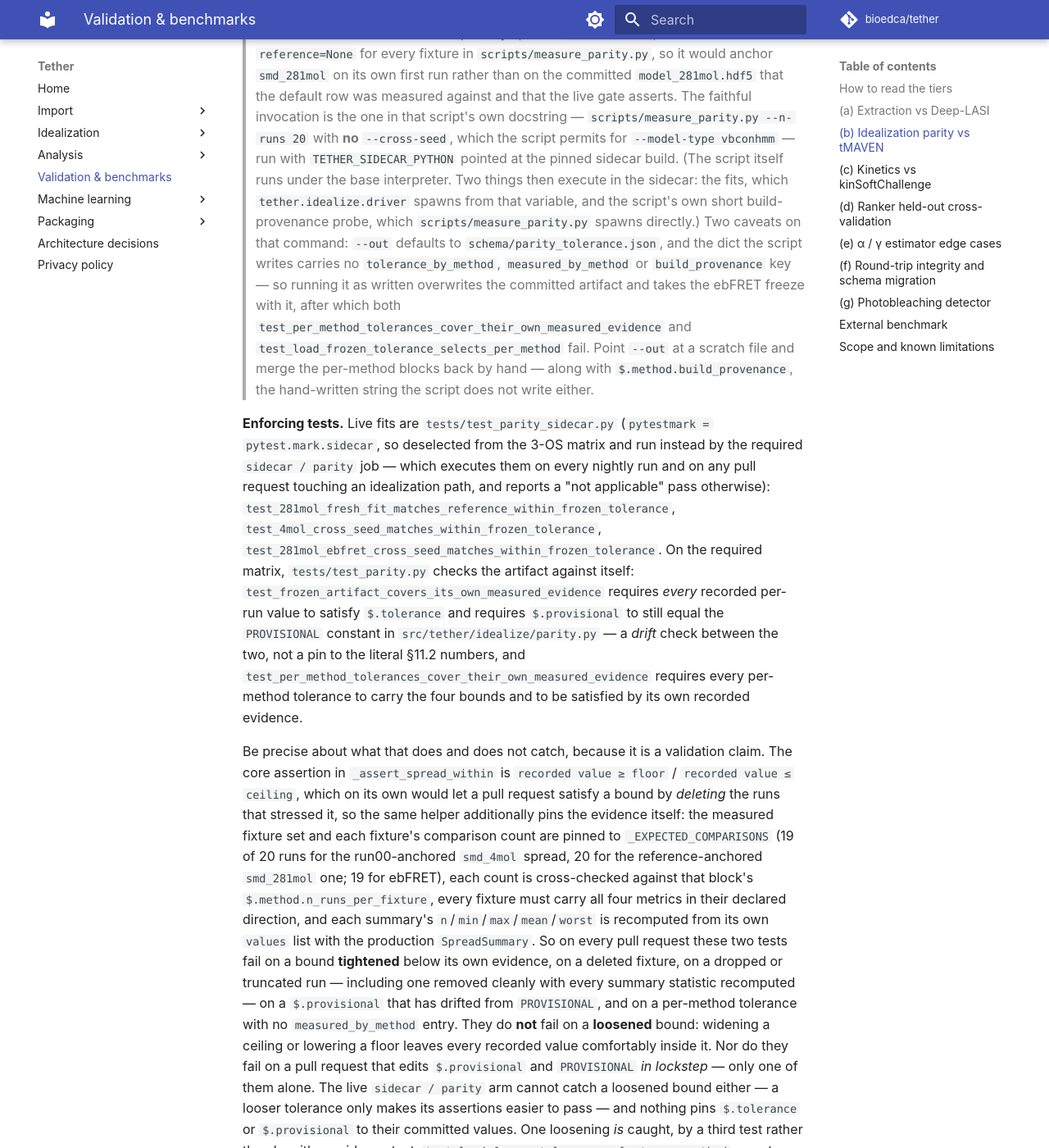
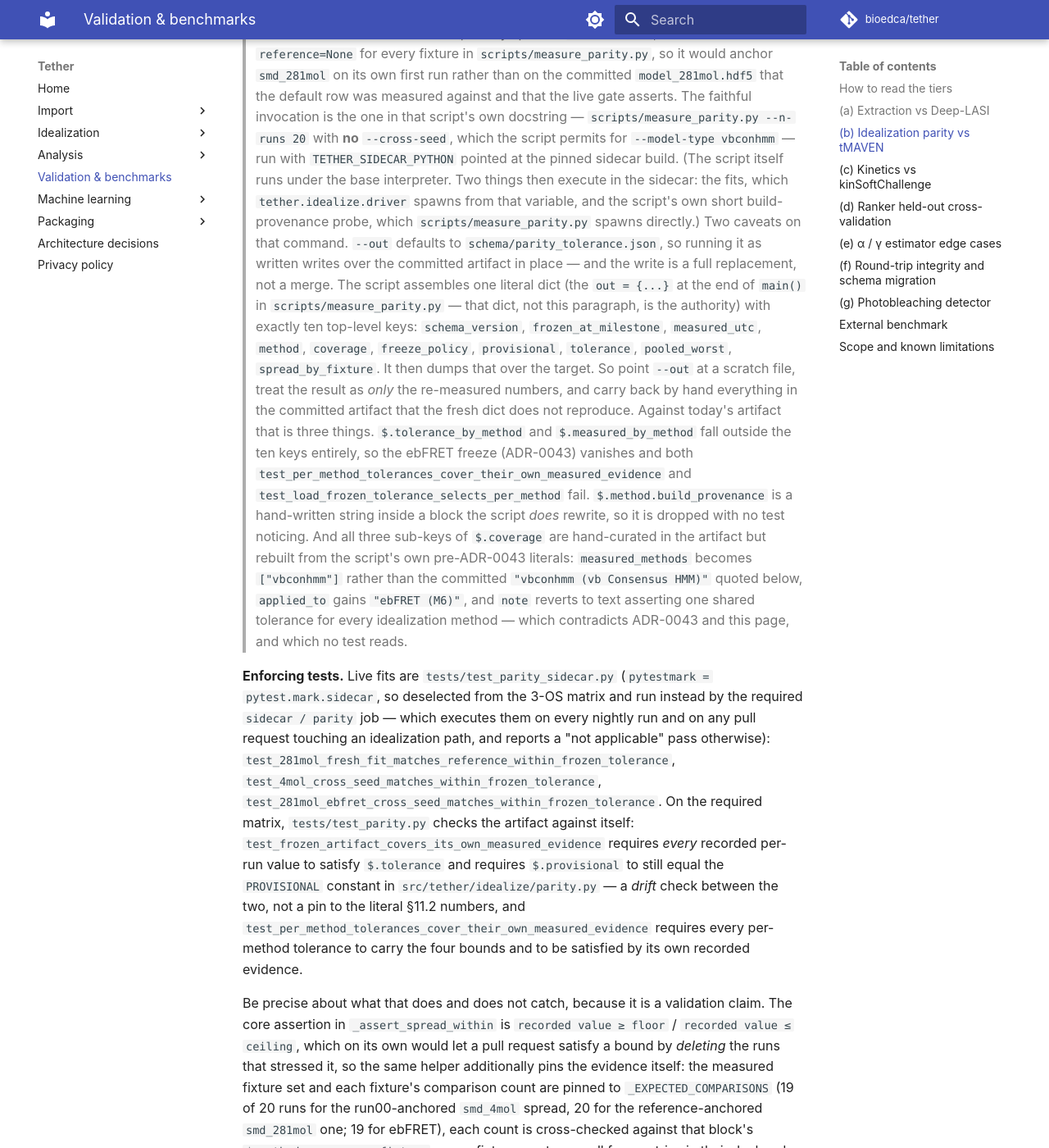
Before and after one commit to bioedca/tether, an MkDocs documentation site: the page built from docs/validation.md, in a window 1280 px wide and 1400 px high, scrolled down 6573 px. Shown: the whole window at 82% size. Built offline with MkDocs 1.6.1 and Material for MkDocs 9.7.7, drawn with Linux system fonts in a browser that asks for light colours; comment, search, counter and statistics services are not loaded; the version menu is left out; some of the changed text lies outside the part shown.

Commit message:
docs(analysis): state the loosening rule and the re-measure rule, not lists
Round 3 replaced two over-broad absolutes with two more. Both are now stated
as rules with their boundary, each verified by execution.

sidecar.yml said "the one loosening it does catch is narrow ... every other
loosening is held by review". False: deleting a bound key is the limiting
loosening and fails at least two tests (checked for all eight bounds), and an
infinite ceiling in $.tolerance fails the finiteness assertion in
test_load_frozen_tolerance_returns_the_four_bounds. What tests/test_parity.py
actually holds is the SHAPE of a tolerance block - exactly four bound keys per
block, finite values in $.tolerance only (an infinite per-method ceiling
passes), plus the ebFRET-below-default state-count ordering with its 0.5249
threshold. Only widening a bound to some other finite value is uncaught, which
is what both files now say. docs/validation.md's parallel sentence carried the
same absolute and gets the same rule, as a list of the three invariants.

validation.md's re-measure remedy was enumerative and still incomplete: it
named the three keys the script drops but not $.coverage, which the script
rewrites from pre-ADR-0043 literals - measured_methods becomes ["vbconhmm"]
rather than the committed "vbconhmm (vb Consensus HMM)" this same page quotes
verbatim, applied_to gains "ebFRET (M6)", and note reverts to text asserting
one shared tolerance for every method. Replaced with the rule: the script
assembles one literal dict of exactly ten top-level keys and dumps it over the
target, that dict is the authority, and everything the fresh dict does not
reproduce must be carried back by hand. The three current instances are kept
as examples, explicitly scoped to today's artifact.

Verified: pytest tests/test_parity.py 24 passed; mkdocs build --strict clean;
PyYAML parses sidecar.yml. The mutated schema/parity_tolerance.json was
restored (md5 matches HEAD) and git status shows only these two files.

```diff
--- a/docs/validation.md
+++ b/docs/validation.md
@@ -208,14 +208,25 @@
 > pinned sidecar build. (The script itself runs under the base interpreter. Two things then
 > execute in the sidecar: the fits, which `tether.idealize.driver` spawns from that variable,
 > and the script's own short build-provenance probe, which `scripts/measure_parity.py` spawns
-> directly.) Two caveats on that command: `--out` defaults to `schema/parity_tolerance.json`,
-> and the dict the script writes carries no `tolerance_by_method`, `measured_by_method` or
-> `build_provenance` key — so running it as written overwrites the committed artifact and takes
-> the ebFRET freeze with it, after which both
+> directly.) Two caveats on that command. `--out` defaults to `schema/parity_tolerance.json`, so
+> running it as written writes over the committed artifact in place — and the write is a full
+> replacement, not a merge. The script assembles one literal dict (the `out = {...}` at the end of
+> `main()` in `scripts/measure_parity.py` — that dict, not this paragraph, is the authority) with
+> exactly ten top-level keys: `schema_version`, `frozen_at_milestone`, `measured_utc`, `method`,
+> `coverage`, `freeze_policy`, `provisional`, `tolerance`, `pooled_worst`, `spread_by_fixture`. It
+> then dumps that over the target. So point `--out` at a scratch file, treat the result as *only*
+> the re-measured numbers, and carry back by hand everything in the committed artifact that the
+> fresh dict does not reproduce. Against today's artifact that is three things.
+> `$.tolerance_by_method` and `$.measured_by_method` fall outside the ten keys entirely, so the
+> ebFRET freeze (ADR-0043) vanishes and both
 > `test_per_method_tolerances_cover_their_own_measured_evidence` and
-> `test_load_frozen_tolerance_selects_per_method` fail. Point `--out` at a scratch file and
-> merge the per-method blocks back by hand — along with `$.method.build_provenance`, the
-> hand-written string the script does not write either.
+> `test_load_frozen_tolerance_selects_per_method` fail. `$.method.build_provenance` is a
+> hand-written string inside a block the script *does* rewrite, so it is dropped with no test
+> noticing. And all three sub-keys of `$.coverage` are hand-curated in the artifact but rebuilt
+> from the script's own pre-ADR-0043 literals: `measured_methods` becomes `["vbconhmm"]` rather
+> than the committed `"vbconhmm (vb Consensus HMM)"` quoted below, `applied_to` gains
+> `"ebFRET (M6)"`, and `note` reverts to text asserting one shared tolerance for every
+> idealization method — which contradicts ADR-0043 and this page, and which no test reads.
 
 **Enforcing tests.** Live fits are `tests/test_parity_sidecar.py`
 (`pytestmark = pytest.mark.sidecar`, so deselected from the 3-OS matrix and run instead by
@@ -250,14 +261,27 @@
 do they fail on a pull request that edits `$.provisional` and `PROVISIONAL` *in lockstep* —
 only one of them alone. The live `sidecar / parity` arm cannot catch a loosened bound
 either — a looser tolerance only makes its assertions easier to pass — and nothing pins
-`$.tolerance` or `$.provisional` to their committed values. One loosening *is* caught, by a
-third test rather than by either evidence test: `test_load_frozen_tolerance_selects_per_method`
-asserts ebFRET's state-count floor is strictly below the default one, so it fails once
-`$.tolerance.state_count_min_fraction` is dropped to ebFRET's frozen `0.5249` or below
-(0.40 fails; 0.60 still passes, and loosening any of the other three default bounds, or any
-of the four ebFRET bounds, is not caught at all). Short of that one threshold, the freeze is
-protected in the loosening direction by review plus the deliberate re-freeze rule
-(`$.freeze_policy`, PRD §11.2, ADR-0009), not by a test.
+`$.tolerance` or `$.provisional` to their committed values.
+
+What the suite does still enforce against loosening is the *shape* of a tolerance block rather
+than the magnitude of any bound inside it, plus one ordering between two blocks:
+
+* Every block must carry exactly the four bound keys — checked by
+  `test_load_frozen_tolerance_returns_the_four_bounds` for `$.tolerance` and by
+  `test_per_method_tolerances_cover_their_own_measured_evidence` for each
+  `$.tolerance_by_method` entry — so a bound cannot be loosened by deleting it. Deleting any
+  one of the eight fails at least two tests.
+* The four `$.tolerance` values must additionally be finite, so an infinite ceiling there also
+  fails `test_load_frozen_tolerance_returns_the_four_bounds`. The per-method bounds carry no
+  finiteness check: `$.tolerance_by_method.ebhmm.relative_elbo_max` set to infinity passes.
+* `test_load_frozen_tolerance_selects_per_method` asserts ebFRET's state-count floor is strictly
+  below the default one, so it fails once `$.tolerance.state_count_min_fraction` is dropped to
+  ebFRET's frozen `0.5249` or below (0.5249 and 0.40 fail; 0.5250 and 0.60 pass).
+
+Widening any of the eight bounds to some *other* finite value is caught by nothing — including
+all eight widened at once, as long as the default state-count floor stays above `0.5249`. In
+that region the freeze is protected in the loosening direction by review plus the deliberate
+re-freeze rule (`$.freeze_policy`, PRD §11.2, ADR-0009), not by a test.
 
 > Gap, stated plainly. PRD §8 asks for per-trace **vbFRET** parity on the small fixtures as
 > well as the consensus fit. `$.coverage.measured_methods` records only
```
Also changed, not shown: 1 other file.
